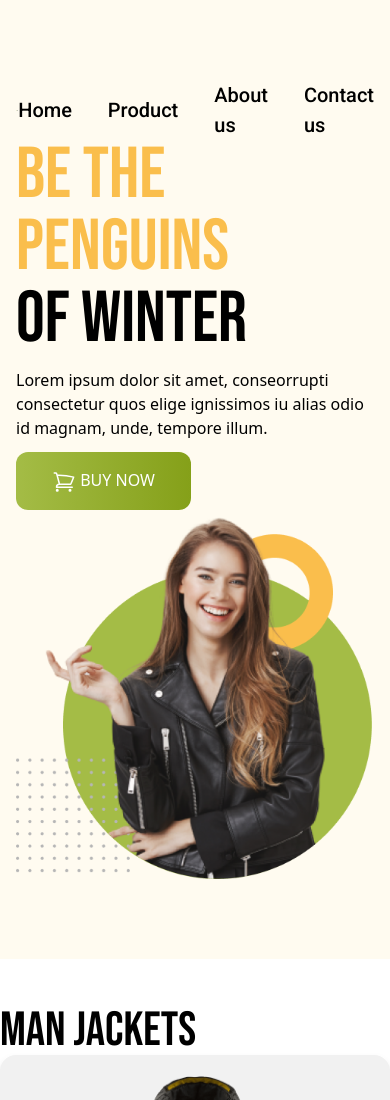
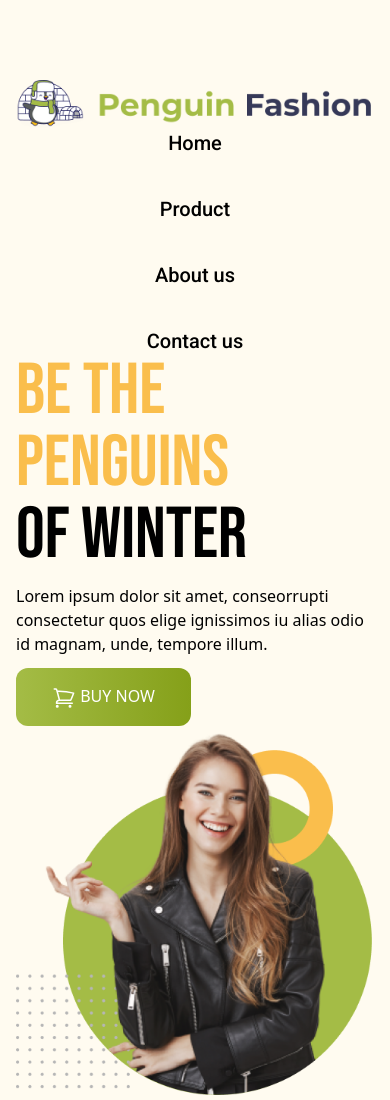
Before and after one commit to abubakarseddek1999/penguin-fashion-project, a plain HTML site: page index.html in a window 390 px wide. Shown: the top 1100 px of the page. Drawn offline with nearby package versions, Linux system fonts and the light colour scheme.

Commit message:
responsive

```diff
--- a/index.html
+++ b/index.html
@@ -25,11 +25,11 @@
     <header class="bg-[#FFFBF0] py-20 px-4 md:px-32">
         <!-- nav sections -->
         <nav>
-            <div class="flex justify-between">
-                <div class="flex items-center w-[400px]">
-                    <img src="icons/logo.png" alt="">
+            <div class="flex flex-col md:flex-row justify-between">
+                <div class="flex items-center justify-center">
+                    <img class="w-[400px] " src="icons/logo.png" alt="">
                 </div>
-                <div class="flex items-center gap-9 font-roboto font-medium text-[20px] ">
+                <div class="flex flex-col md:flex-row  items-center gap-9 font-roboto font-medium text-[20px] ">
                     <div>Home</div>
                     <div>Product</div>
                     <div>About us</div>
```
